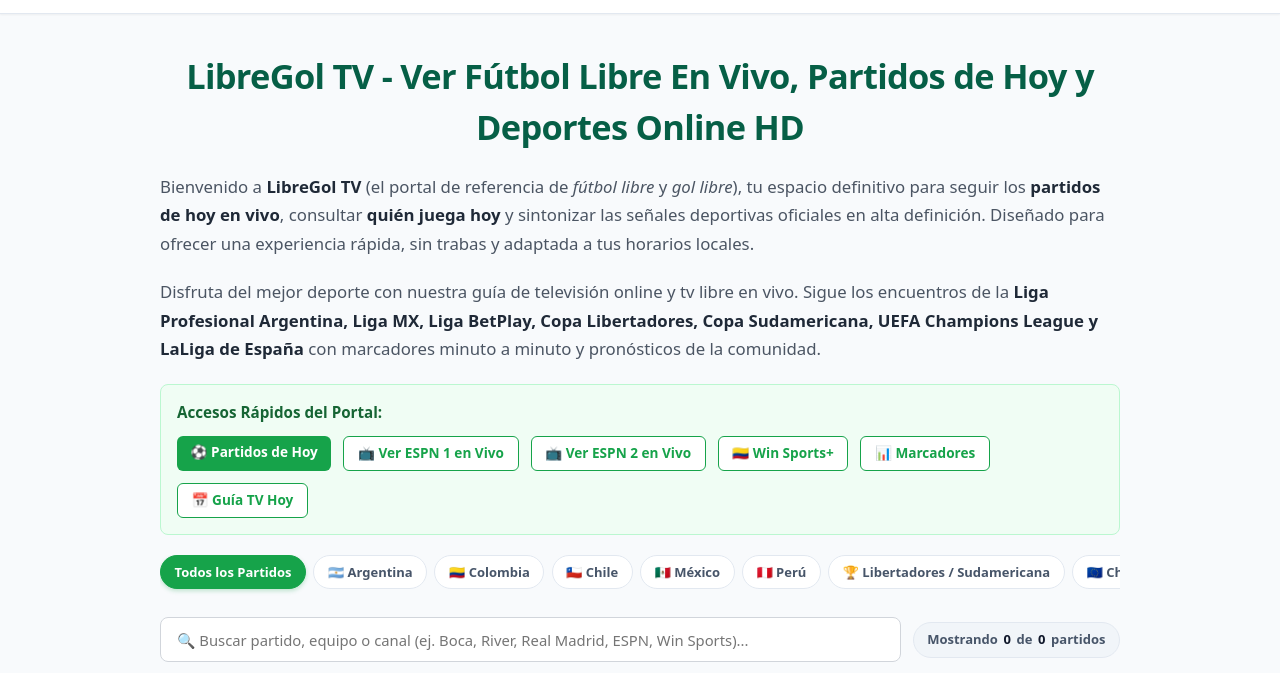
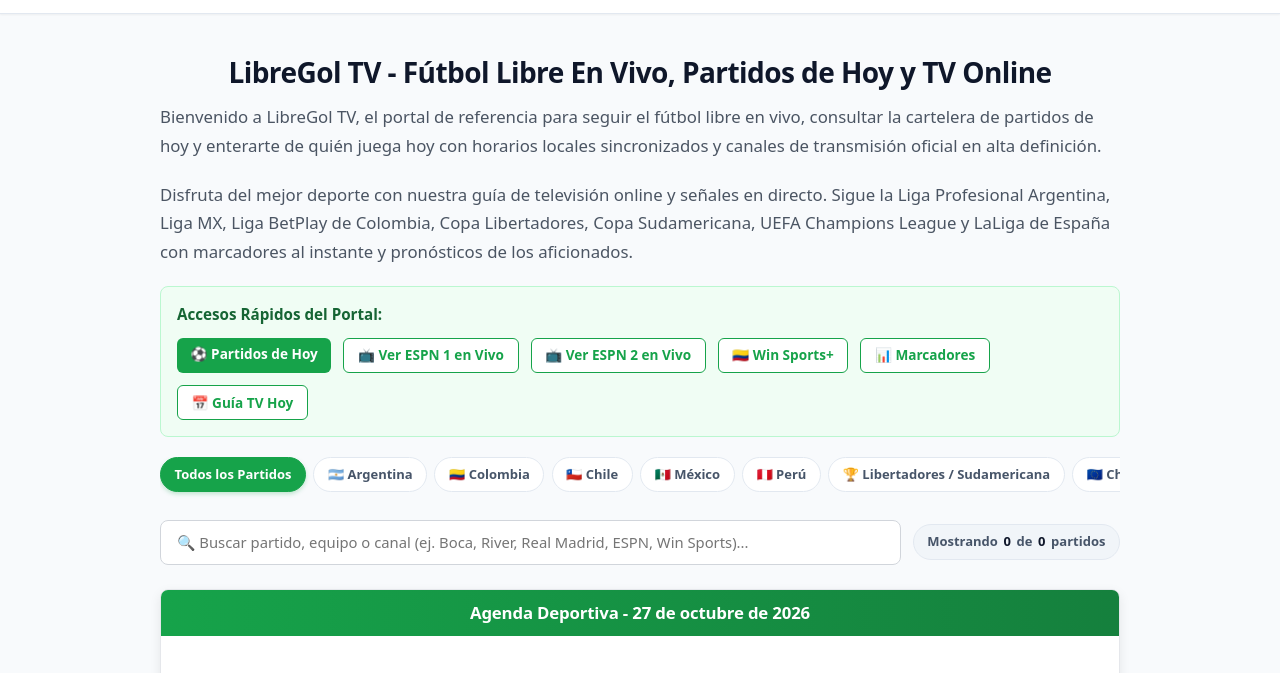
Before and after one commit to n0720141-lab/libregoltv, a plain HTML site: page index.html in a window 1280 px wide. Shown: the part 92-765 px from the top of the page. Drawn offline with Linux system fonts and the light colour scheme; no server answers.

Commit message:
fix: normalize font weight, remove excessive bolding for natural organic ranking

```diff
--- a/css/main.css
+++ b/css/main.css
@@ -616,11 +616,12 @@
 
 .page-title {
   text-align: center;
-  font-size: 2.15rem;
-  font-weight: 800;
-  color: #065f46;
-  margin: 1rem 0 1.25rem;
-  letter-spacing: -0.02em;
+  font-size: 1.75rem;
+  font-weight: 700;
+  color: #0f172a;
+  margin: 1.25rem 0 0.85rem;
+  letter-spacing: -0.01em;
+  line-height: 1.3;
 }
 
 .description {
--- a/index.html
+++ b/index.html
@@ -181,14 +181,14 @@
   <main class="main-competitor">
 
     <!-- Primary SEO Headings & High-Intent Hook -->
-    <h1 class="page-title">LibreGol TV - Ver Fútbol Libre En Vivo, Partidos de Hoy y Deportes Online HD</h1>
+    <h1 class="page-title">LibreGol TV - Fútbol Libre En Vivo, Partidos de Hoy y TV Online</h1>
 
     <p class="description">
-      Bienvenido a <strong>LibreGol TV</strong> (el portal de referencia de <em>fútbol libre</em> y <em>gol libre</em>), tu espacio definitivo para seguir los <strong>partidos de hoy en vivo</strong>, consultar <strong>quién juega hoy</strong> y sintonizar las señales deportivas oficiales en alta definición. Diseñado para ofrecer una experiencia rápida, sin trabas y adaptada a tus horarios locales.
+      Bienvenido a LibreGol TV, el portal de referencia para seguir el fútbol libre en vivo, consultar la cartelera de partidos de hoy y enterarte de quién juega hoy con horarios locales sincronizados y canales de transmisión oficial en alta definición.
     </p>
 
     <p class="description">
-      Disfruta del mejor deporte con nuestra guía de televisión online y tv libre en vivo. Sigue los encuentros de la <strong>Liga Profesional Argentina, Liga MX, Liga BetPlay, Copa Libertadores, Copa Sudamericana, UEFA Champions League y LaLiga de España</strong> con marcadores minuto a minuto y pronósticos de la comunidad.
+      Disfruta del mejor deporte con nuestra guía de televisión online y señales en directo. Sigue la Liga Profesional Argentina, Liga MX, Liga BetPlay de Colombia, Copa Libertadores, Copa Sudamericana, UEFA Champions League y LaLiga de España con marcadores al instante y pronósticos de los aficionados.
     </p>
 
     <!-- Quick Hub Access Banner -->
```
Also changed, not shown: css/main.min.css.
